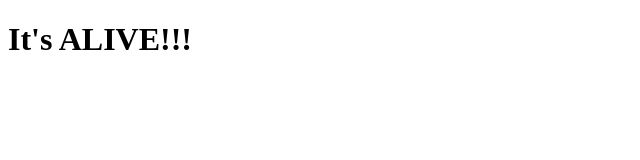
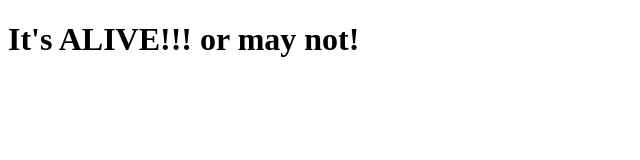
Before and after one commit to alexyfyfe/AzureTest, a plain HTML site: page index.html in a window 1280 px wide. Shown: the whole page, without its empty margins (0-640 px from the left). Drawn offline with Linux system fonts and the light colour scheme.

Commit message:
Editted text

```diff
--- a/index.html
+++ b/index.html
@@ -5,6 +5,6 @@
     <title>Deployment Test</title>
 </head>
 <body>
-<H1> It's ALIVE!!!</H1>
+<H1> It's ALIVE!!! or may not!</H1>
 </body>
 </html>
```
